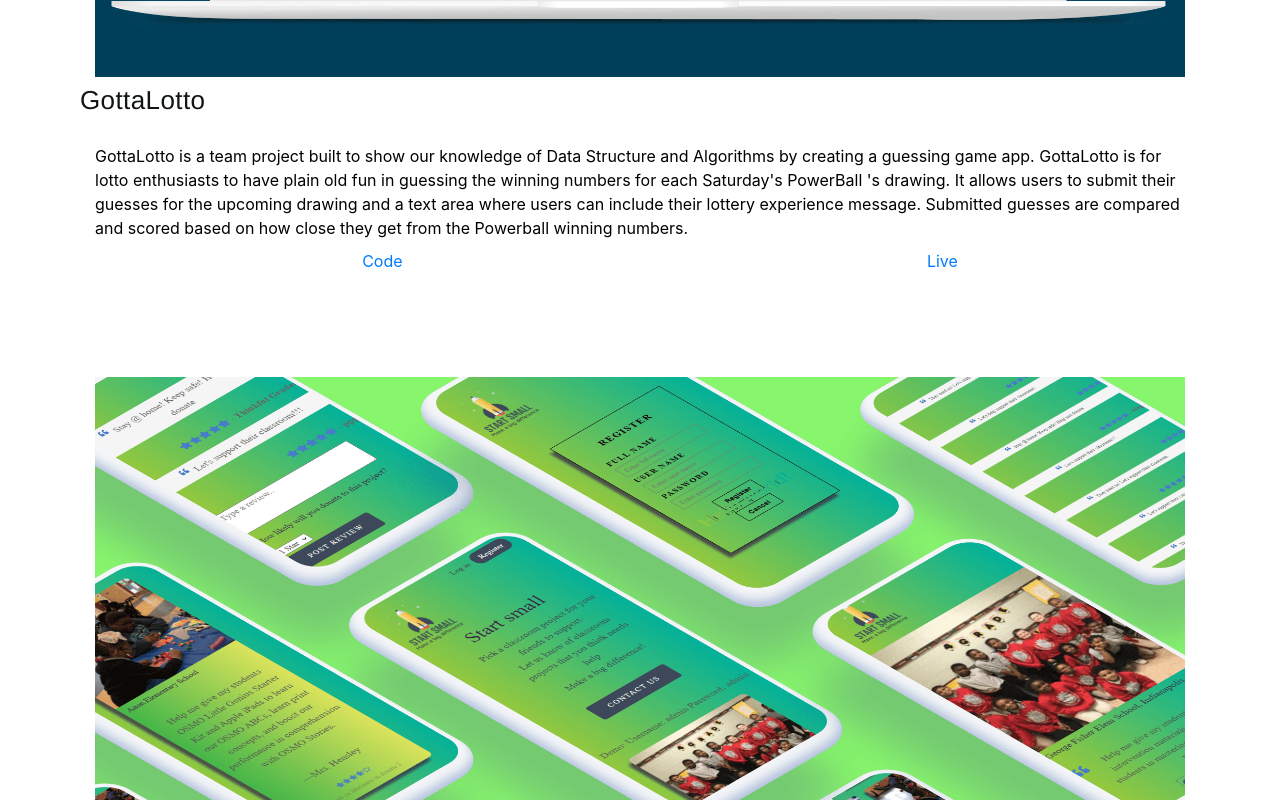
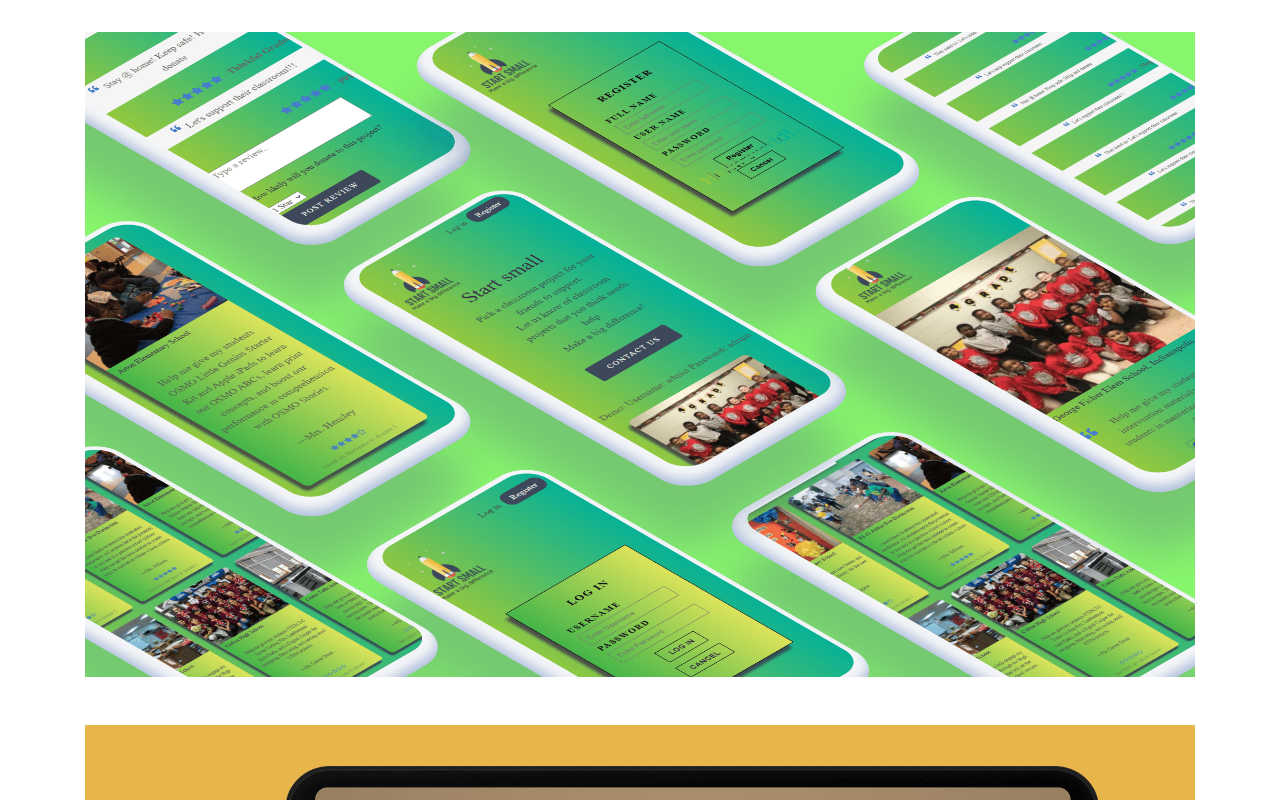
Before and after one commit to gracebodur/mgbportfolio, a React (Create React App) app: page / in a window 1280 px wide. Shown: the part 2400-3200 px from the top of the page. Built offline with nearby package versions, Linux system fonts and the light colour scheme.

Commit message:
fix padding and margin of header and project images, add different card layout with hover effects

```diff
--- a/src/Project/Project.css
+++ b/src/Project/Project.css
@@ -0,0 +1,177 @@
+.box {
+    overflow: hidden;
+    position: relative;
+    z-index: 1;
+    transition: all 0.3s ease 0.3s;
+}
+
+.box:hover {
+    background-color: goldenrod;
+}
+
+.box:before,
+.box:after,
+.box .box-content:before,
+.box .box-content:after {
+    content: '';
+    background-color: goldenrod;
+    width: 100%;
+    height: 5px;
+    position: absolute;
+    top: 0;
+    left: -100%;
+    transition: all 0.4s ease-in;
+}
+
+.box:after {
+    top: auto;
+    bottom: 0;
+    left: 100%;
+}
+
+.box .box-content:before {
+    width: 5px;
+    height: 100%;
+    top: 100%;
+    left: 0;
+}
+
+.box .box-content:after {
+    width: 5px;
+    height: 100%;
+    top: -100%;
+    left: auto;
+    right: 0;
+}
+
+.box:hover:before,
+.box:hover:after {
+    opacity: 0.2;
+    left: 0;
+}
+
+.box:hover .box-content:before,
+.box:hover .box-content:after {
+    opacity: 0.2;
+    top: 0;
+}
+
+.box img {
+    width: 100%;
+    height: auto;
+    transition: all 0.3s ease;
+}
+
+.box:hover img {
+    opacity: 0.35;
+}
+
+.box .box-content {
+    color: #fff;
+    height: 100%;
+    width: 100%;
+    padding: 15px 0 0 15px;
+    opacity: 0;
+    position: absolute;
+    top: 20px;
+    left: 0;
+    transition: all 0.45s ease;
+}
+
+.box:hover .box-content {
+    opacity: 1;
+    top: 0;
+}
+
+.box .title {
+    font-size: 22px;
+    font-weight: 700;
+    letter-spacing: 1px;
+    text-transform: uppercase;
+    text-shadow: 0 0 10px rgba(0, 0, 0, 0.5);
+    margin: 0 0 4px;
+}
+
+.box .post {
+    font-size: 16px;
+    letter-spacing: 1px;
+    text-transform: lowercase;
+    text-shadow: 0 0 10px rgba(0, 0, 0, 0.5);
+    margin: 0 0 5px;
+    display: block;
+}
+
+.box .icon {
+    padding: 0;
+    margin: 0;
+    list-style: none;
+    opacity: 0;
+    transform: rotate(-45deg);
+    position: absolute;
+    bottom: 15px;
+    right: 15px;
+    transition: all 0.4s cubic-bezier(0.6, -0.8, 0.735, 0.045);
+}
+
+.box:hover .icon {
+    opacity: 1;
+    transform: rotate(0deg);
+}
+
+.box .icon li {
+    display: inline-block;
+}
+
+.box .icon li a {
+    color: #fff;
+    background-color: #44bd32;
+    font-size: 16px;
+    text-align: center;
+    line-height: 38px;
+    width: 40px;
+    height: 40px;
+    margin: 0 5px;
+    border-radius: 50%;
+    border: 2px solid #fff;
+    display: block;
+    position: relative;
+    transition: all 0.3s ease 0s;
+}
+
+.box .icon li a:hover {
+    box-shadow: 0 0 15px rgba(0, 0, 0, 0.5);
+}
+
+.box .icon li a:hover:after {
+    content: "";
+    width: 100%;
+    height: 100%;
+    border-radius: 50%;
+    position: absolute;
+    top: 0;
+    left: 0;
+    animation: animate 0.5s ease-out 75ms;
+}
+
+@keyframes animate {
+    0% {
+        opacity: 0.3;
+    }
+
+    40% {
+        opacity: 0.5;
+        box-shadow: 0 0 0 2px rgba(255, 255, 255, 0.1), 0 0 10px 10px #fff, 0 0 0 10px rgba(255, 255, 255, 0.5);
+    }
+
+    100% {
+        box-shadow: 0 0 0 2px rgba(255, 255, 255, 0.1), 0 0 10px 10px #fff, 0 0 0 10px rgba(255, 255, 255, 0.5);
+        transform: scale(1.5);
+        opacity: 0;
+    }
+}
+
+@media only screen and (max-width:990px) {
+    .box {
+        margin: 0 0 30px;
+    }
+}
--- a/src/Project/Project.js
+++ b/src/Project/Project.js
@@ -1,38 +1,29 @@
 import React from 'react'
 import Zoom from 'react-reveal/Zoom'
+import './Project.css'
 
-function Project(props) {
+function Project ( props ) {
     return (
         <Zoom>
-        <section className='projects container'>
-            <div className="row mb-5">
-                <div className="col-md-12">
-                    <div className="card">
-                        <div className='card-body'>
-                            <div className="card-image">
-                                <img className="img-responsive col-md-12 project-img" src={props.imgUrl} alt='app screenshot' />
-                            </div>
-                            <h4 className="card-title">{props.title}</h4>
-                            <div className="card-content container">
-                                <p className='project-description card-text'>{props.description}</p>
-                            </div>
-                            <div className="card-action project-links d-flex justify-content-around">
-                                <ul>
-                                    <li className='link-list'>
-                                        <a aria-label='link to email' target='_blank' rel='noreferrer' href={props.codeLink}>Code</a>
-                                    </li>
-                                </ul>
-                                <ul>
-                                    <li className='link-list'>
-                                        <a aria-label='link to email' target='_blank' rel='noreferrer' href={props.liveLink}>Live</a>
-                                    </li>
-                                </ul>
+            <div className="container">
+                <div className="row mb-5">
+                    <div className="col-md-12">
+                        <div className="box">
+                            <img src={props.imgUrl} alt='project screentshot' />
+                            <div className="box-content">
+                                <div className="inner-content">
+                                    <h3 className="title">{props.title}</h3>
+                                    <span className="post">{props.description}</span>
+                                    <ul className="icon">
+                                        <li><a href={props.codeLink}><i className="fa fa-search"></i></a></li>
+                                        <li><a href={props.liveLink}><i className="fa fa-link"></i></a></li>
+                                    </ul>
+                                </div>
                             </div>
                         </div>
                     </div>
                 </div>
             </div>
-        </section>
         </Zoom>
     )
 
--- a/src/ProjectHeader/ProjectHeader.css
+++ b/src/ProjectHeader/ProjectHeader.css
@@ -1,6 +1,6 @@
 .project-header {
     padding-top: 140px;
-    padding-bottom: 225px;
+    padding-bottom: 140px;
     text-align: center;
 }
 
@@ -32,8 +32,8 @@
 
 @media (min-width: 767px) and (max-width: 1003px) {
     .project-header {
-        padding-top: 130px;
-        padding-bottom: 190px;
+        padding-top: 100px;
+        padding-bottom: 100px;
     }
 
     .header-title {
@@ -50,8 +50,8 @@
 
 @media (min-width: 768px) and (max-width: 860px) {
     .project-header {
-        padding-top: 105px !important;
-        padding-bottom: 170px !important;
+        padding-top: 100px !important;
+        padding-bottom: 100px !important;
     }
 
     .subheader {
@@ -61,7 +61,7 @@
 
 @media (max-width: 767px) {
     .project-header {
-        padding: 75px 30px 160px;
+        padding: 75px 30px 70px;
     }
 
     .header-title {
```
Also changed, not shown: 1 other file (tests, documents, lock files or other folders).
